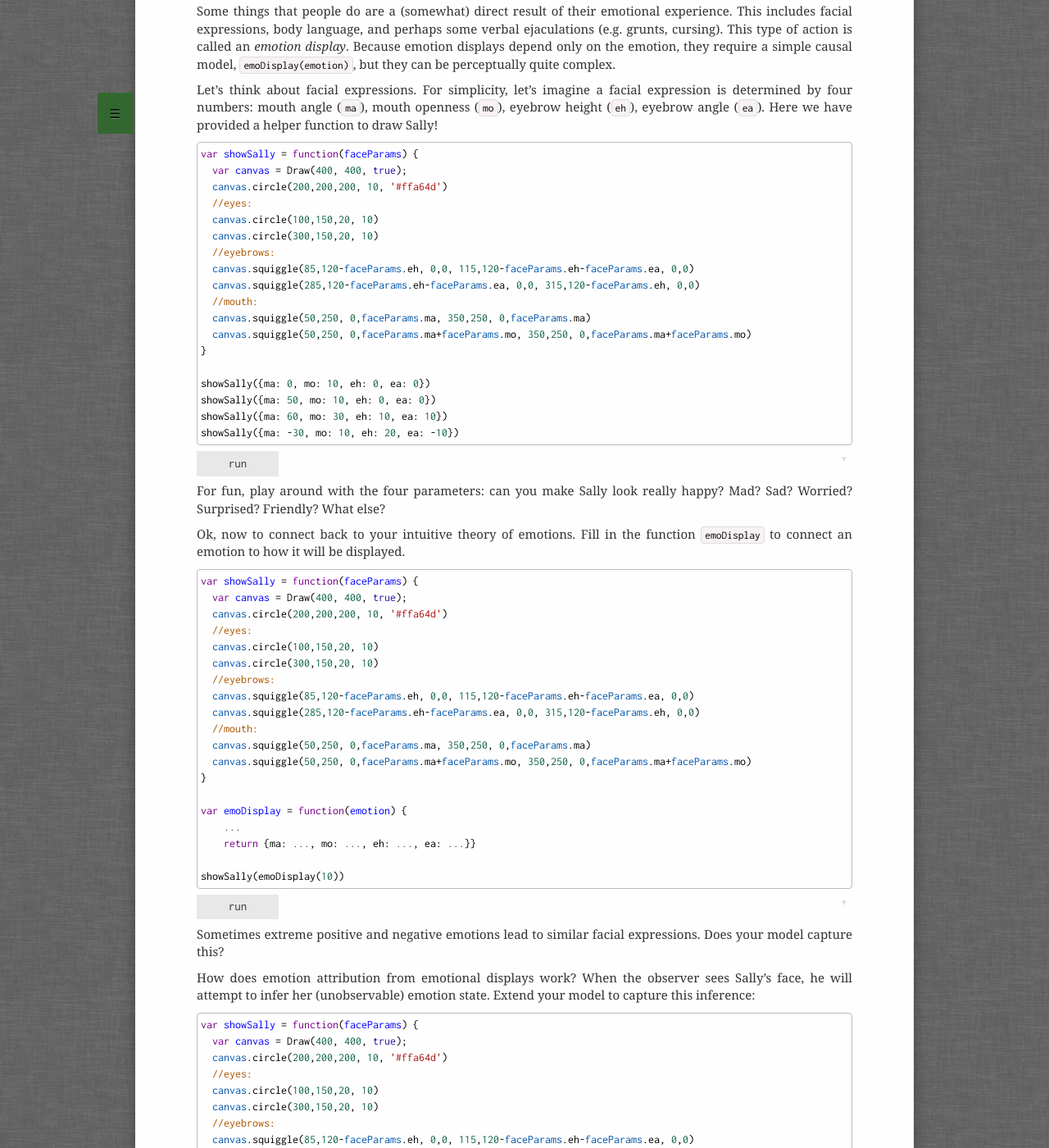
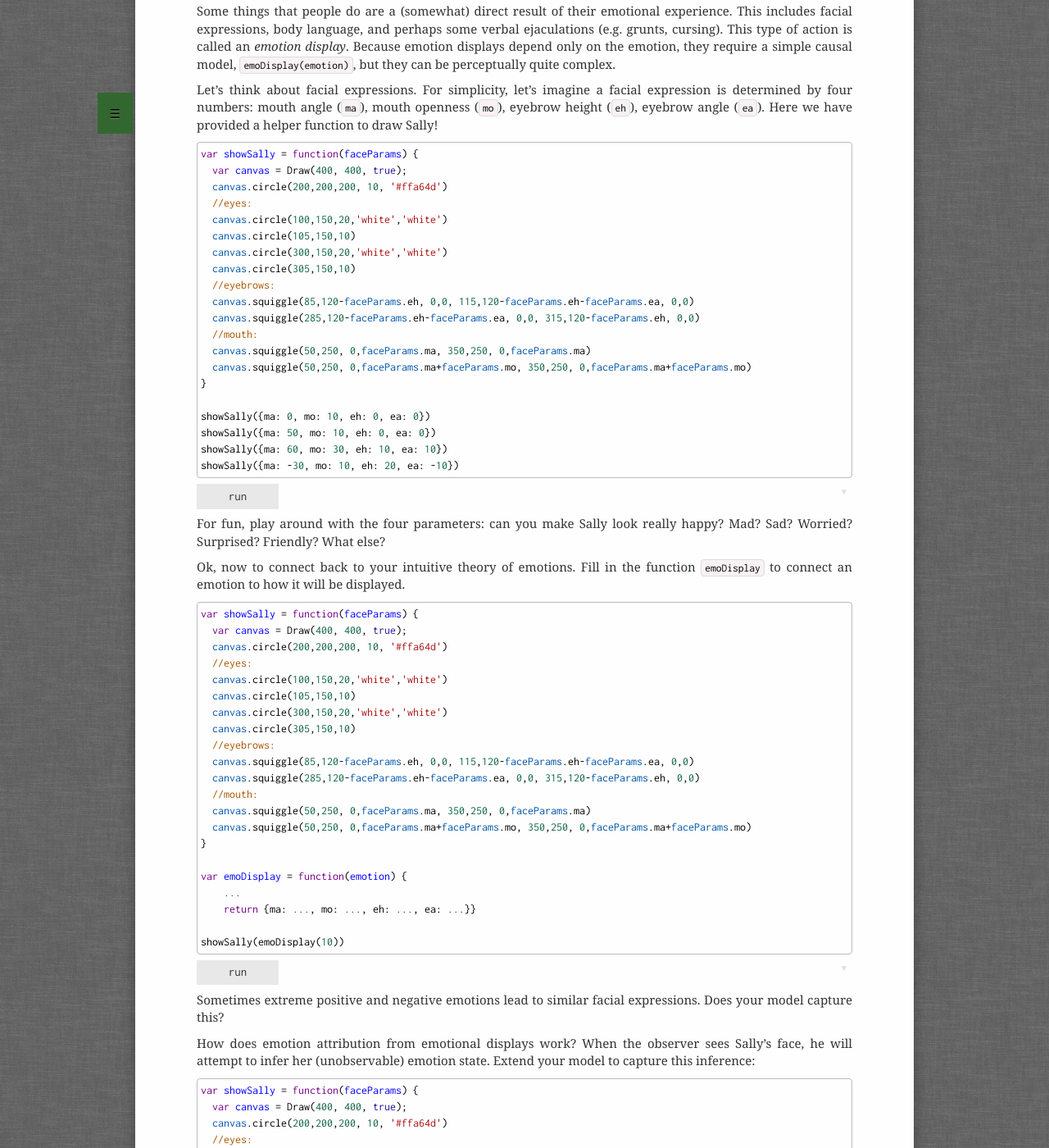
Before and after one commit to probmods/probmods2, a Jekyll site: the page built from teaching_extras/ToE.md, in a window 1280 px wide and 1400 px high, scrolled down 3546 px. Shown: the whole window at 82% size. Built offline with Jekyll 4.4.1, drawn with Linux system fonts in a browser that asks for light colours; a script that is not in the unit is left out; some of the changed text lies outside the part shown.

Commit message:
tinkering with ToE

```diff
--- a/teaching_extras/ToE.md
+++ b/teaching_extras/ToE.md
@@ -157,8 +157,10 @@
   var canvas = Draw(400, 400, true);
   canvas.circle(200,200,200, 10, '#ffa64d')
   //eyes:
-  canvas.circle(100,150,20, 10)
-  canvas.circle(300,150,20, 10)
+  canvas.circle(100,150,20,'white','white')
+  canvas.circle(105,150,10)
+  canvas.circle(300,150,20,'white','white')
+  canvas.circle(305,150,10)
   //eyebrows:
   canvas.squiggle(85,120-faceParams.eh, 0,0, 115,120-faceParams.eh-faceParams.ea, 0,0)
   canvas.squiggle(285,120-faceParams.eh-faceParams.ea, 0,0, 315,120-faceParams.eh, 0,0)
@@ -182,8 +184,10 @@
   var canvas = Draw(400, 400, true);
   canvas.circle(200,200,200, 10, '#ffa64d')
   //eyes:
-  canvas.circle(100,150,20, 10)
-  canvas.circle(300,150,20, 10)
+  canvas.circle(100,150,20,'white','white')
+  canvas.circle(105,150,10)
+  canvas.circle(300,150,20,'white','white')
+  canvas.circle(305,150,10)
   //eyebrows:
   canvas.squiggle(85,120-faceParams.eh, 0,0, 115,120-faceParams.eh-faceParams.ea, 0,0)
   canvas.squiggle(285,120-faceParams.eh-faceParams.ea, 0,0, 315,120-faceParams.eh, 0,0)
@@ -208,8 +212,10 @@
   var canvas = Draw(400, 400, true);
   canvas.circle(200,200,200, 10, '#ffa64d')
   //eyes:
-  canvas.circle(100,150,20, 10)
-  canvas.circle(300,150,20, 10)
+  canvas.circle(100,150,20,'white','white')
+  canvas.circle(105,150,10)
+  canvas.circle(300,150,20,'white','white')
+  canvas.circle(305,150,10)
   //eyebrows:
   canvas.squiggle(85,120-faceParams.eh, 0,0, 115,120-faceParams.eh-faceParams.ea, 0,0)
   canvas.squiggle(285,120-faceParams.eh-faceParams.ea, 0,0, 315,120-faceParams.eh, 0,0)
```
